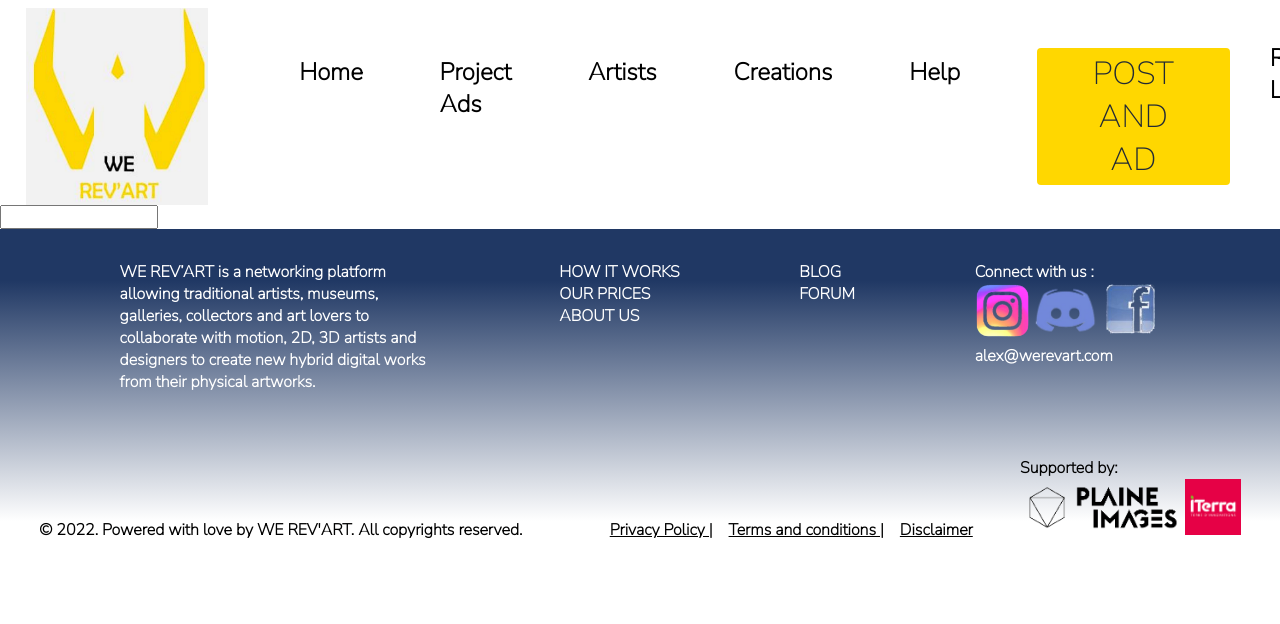
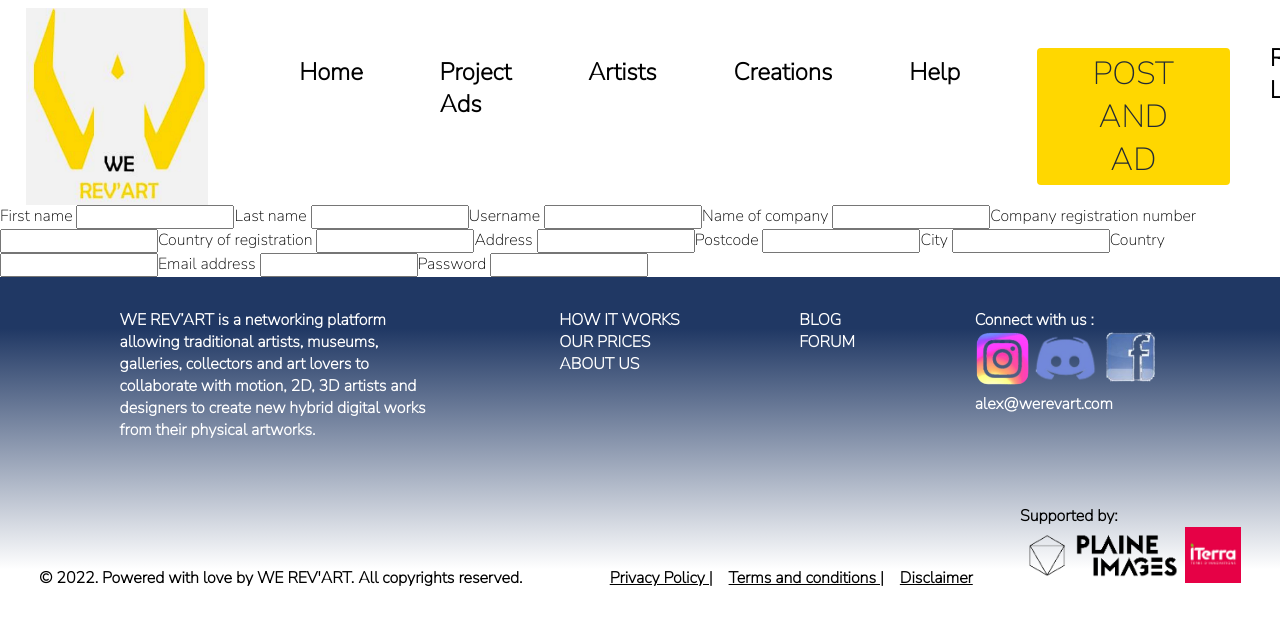
Before and after one commit to WildCodeSchool/2022-03-JS-Remote-404-we_rev_art, a React (Vite) app in the folder frontend/: page /My_Account in a window 1280 px wide. Shown: the top 624 px of the page. Built offline with nearby package versions, Linux system fonts and the light colour scheme.

Commit message:
adding the props in the component field

```diff
--- a/frontend/src/components/Field.jsx
+++ b/frontend/src/components/Field.jsx
@@ -1,11 +1,16 @@
 import React from "react";
-import fieldData from "../data/fieldData";
+import fieldDataArtistAccount from "../data/fieldDataArtistAccount";
 
-function Field({ index }) {
+function Field() {
   return (
-    <label htmlFor={fieldData[index]}>
-      <input type="text" />
-    </label>
+    <div className="field_container">
+      {fieldDataArtistAccount.map((el) => (
+        <label htmlFor={el.label} className="field_label">
+          {el.label} {el.required === true ? <span> {el.required} </span> : ""}{" "}
+          <input type="text" />
+        </label>
+      ))}
+    </div>
   );
 }
 
```
Also changed, not shown: frontend/src/data/fieldDataArtistAccount.js (renamed from frontend/src/data/fieldData.js).
